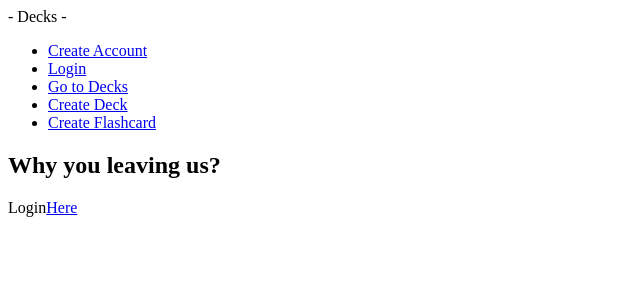
After one commit to momentum-team-4/django-final-project-jameel-taylor, a Django app: template templates/users/users_logout.html in a window 1280 px wide. The commit adds this page. Shown: the top 300 px of the page, without its empty margins (0-640 px from the left). Run offline with Django 3.2, Linux system fonts and the light colour scheme; the template is opened without the code that fills it, so the values that code supplies are empty.

Commit message:
issues with logging out

```diff
--- a/templates/base.html
+++ b/templates/base.html
@@ -15,7 +15,11 @@
 
             <!-- #make this a dropdown option at top of screen -->
             <ul>
-                <li><a href="/login">Login</a></li>
+                <li><a href="{% url 'users_create' %}">Create Account</a></li>
+                <li><a href="{% url 'users_login' %}">Login</a></li>
+                {% if request.user.is_authenticated %}
+                <li><a href="/logout">Logout</a></li>
+                {% endif %}
                 <li><a href="/decks/">Go to Decks</a></li>
                 <li><a href="/create/deck/">Create Deck</a></li>
                 <li><a href="/create/flashcard/">Create Flashcard</a></li>
--- a/templates/users/users_create.html
+++ b/templates/users/users_create.html
@@ -4,6 +4,8 @@
 
 {% block content %}
     <form method="POST" class="form-group">
-
+        {% csrf_token %}
+        {{form}}
+        <button type="submit" class="btn">Register</button>
     </form>
 {% endblock %}
--- a/templates/users/users_login.html
+++ b/templates/users/users_login.html
@@ -9,6 +9,6 @@
     {% csrf_token %}
     <p>Username: <input type="text" name="username"></p>
     <p>Password: <input type="password" name="password"></p>
-    <input type="submit" value="create account">
+    <input type="submit" value="Login">
 </form>
 {% endblock %}
--- /dev/null
+++ b/templates/users/users_logout.html
@@ -0,0 +1,11 @@
+{% extends "base.html" %}
+
+
+{% block content %}
+
+<h2>Why you leaving us?</h2>
+<form method="POST">
+    {% csrf_token %}
+    <p>Login<a href="/login">Here</a></p>
+</form>
+{% endblock %}
```
Also changed, not shown: users/views.py (+4 -4 lines).
